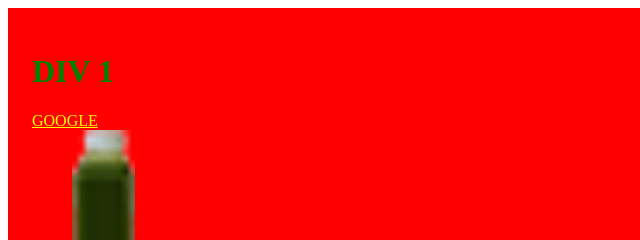
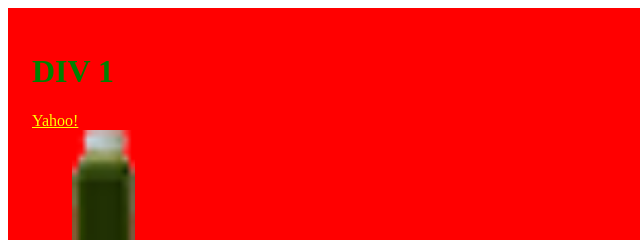
Before and after one commit to turnipdabeets/first_site-with-dan-kwon, a plain HTML site: page index.html in a window 1280 px wide. Shown: the top 240 px of the page, 0-640 px from the left. Drawn offline with Linux system fonts and the light colour scheme.

Commit message:
changed link to yahoo

```diff
--- a/index.html
+++ b/index.html
@@ -8,7 +8,7 @@
 <body>
 	<div id="div1" class="container">
 		<h1>DIV 1</h1>
-		<a href="http://google.com" >GOOGLE</a><br>
+		<a href="http://yahoo.com" >Yahoo!</a><br>
 		<a onClick="return changeColor('div1')" href="#">Hello</a>
 		<img src="img/juice.png"/>
 
```
